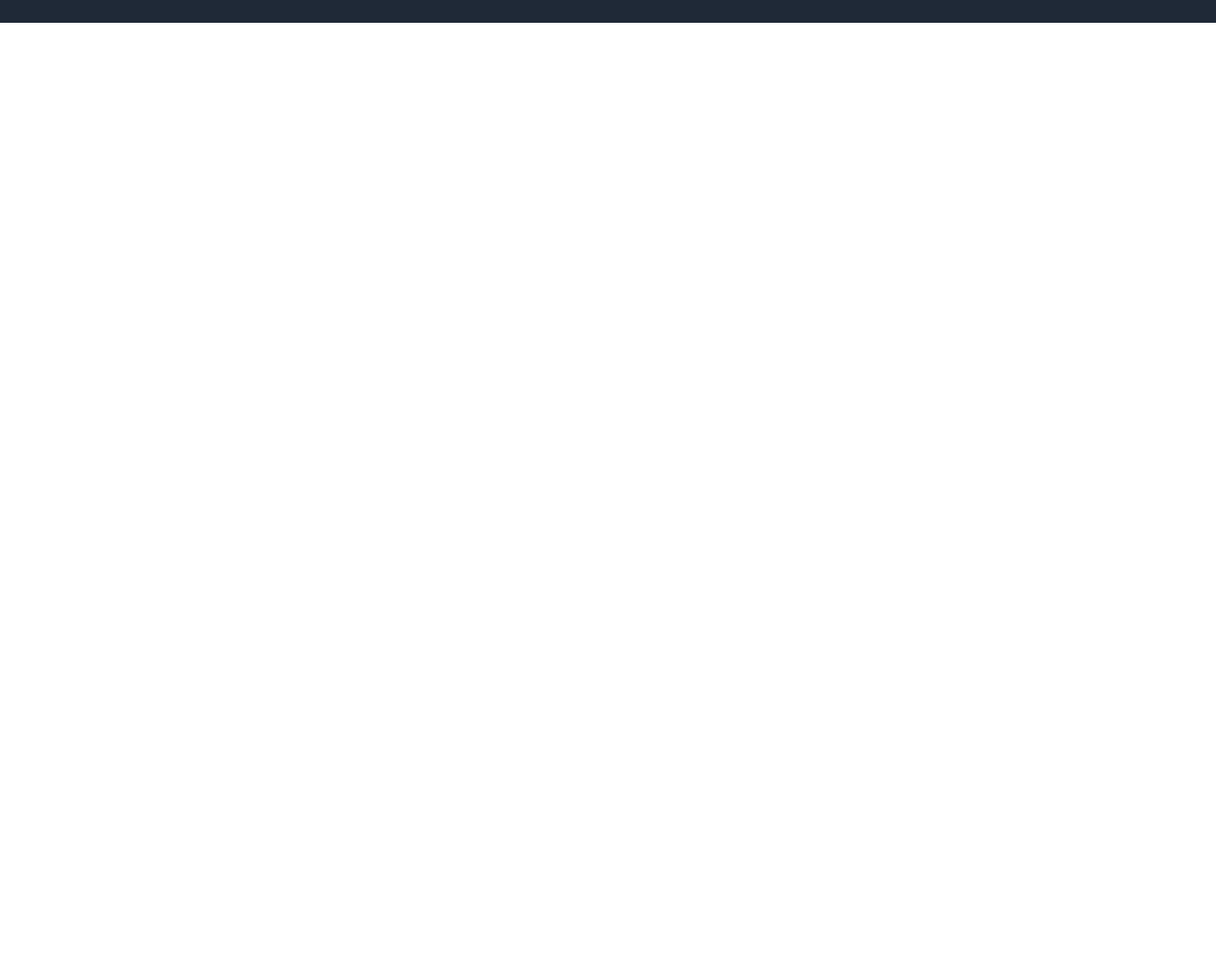
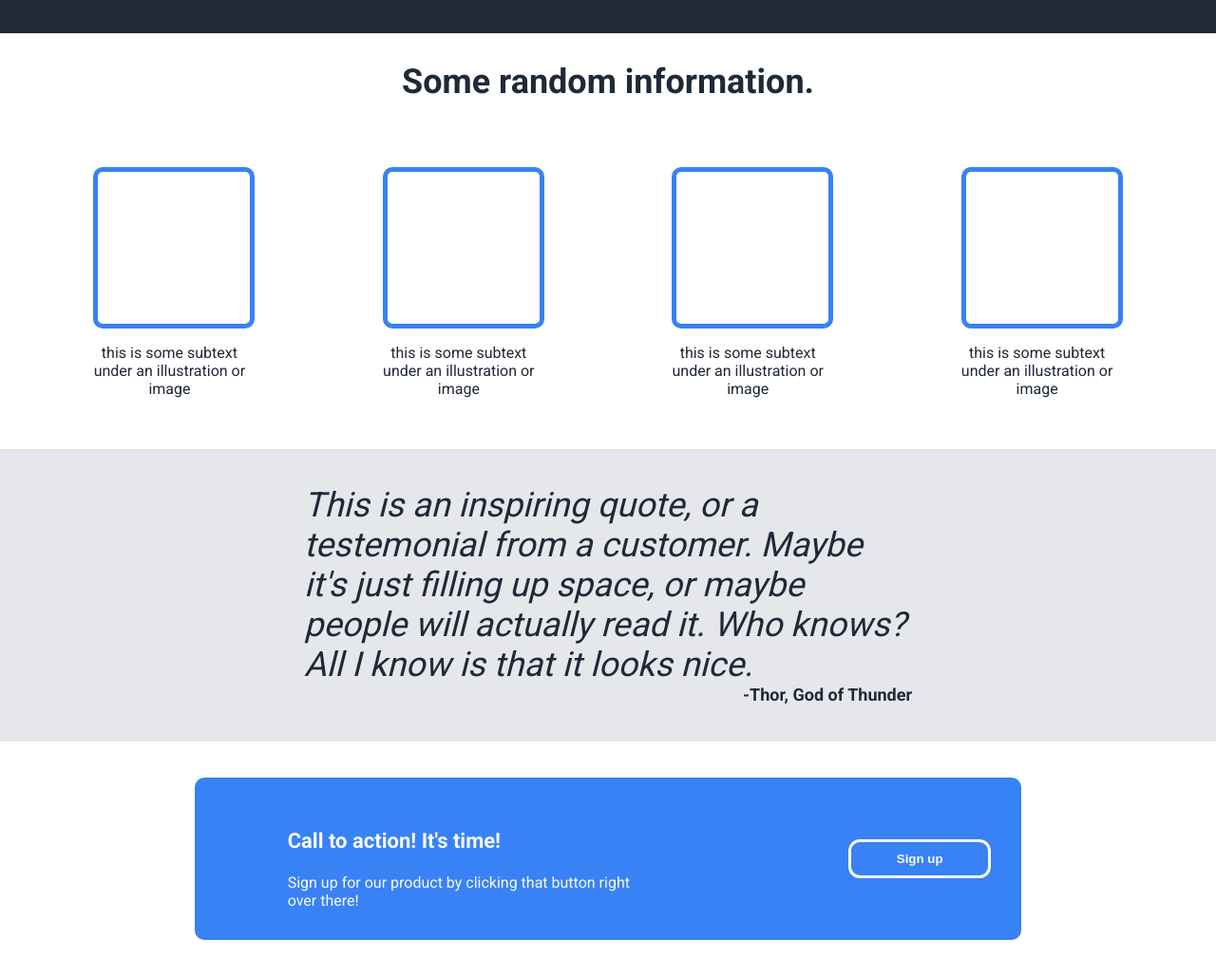
Before and after one commit to RussianIntel/odin-landing-page, a plain HTML site: page index.html in a window 1280 px wide. Shown: the part 377-1405 px from the top of the page at 95% size. Before the commit the page ends 800 px from the top, so only its background shows below. Drawn offline with Linux system fonts and the light colour scheme.

Commit message:
Added main body and testimony page, working on Sign up button

```diff
--- a/index.html
+++ b/index.html
@@ -25,21 +25,44 @@
                 <button type="button" a href="mailto:email@email.com">Sign up</button>
             </div>
                 <img src="images/kitten-g32b52ef04_1280.jpg" alt="Image">
+        </div>
+        <h2>Some random information.</h2>
+    <div class="main">
 
+        <div class="card">
+            <div class="square"></div>
+            <p>this is some subtext under an illustration or image</p>
+        </div>
+        <div class="card">
+            <div class="square"></div>
+            <p>this is some subtext under an illustration or image</p>
+        </div>
+        <div class="card">
+            <div class="square"></div>
+            <p>this is some subtext under an illustration or image</p>
+        </div>
+        <div class="card">
+            <div class="square"></div>
+            <p>this is some subtext under an illustration or image</p>
+        </div>
+    </div>
+    <div class="testimony">
+        <p3 class="p3">This is an inspiring quote, or a testemonial from a customer. Maybe it's just filling up space, or maybe people will actually read it. Who knows? All I know is that it looks nice.</p3>
+        <p4 class="p4">-Thor, God of Thunder</p4>
+    </div>
+    <div class="call">
+        <div class="box">
+            <div class="box-left">
+                <h3>Call to action! It's time!</h3>
+                <p5 class="p5">Sign up for our product by clicking that button right over there!</p5>
+            </div>
+            <div class="box-right">
+                <button type="button" a href="mailto:email@email.com">Sign up</button>
+            </div>
 
-
-
-
-
-
-
-
-
+        </div>
     </div>
 
-    <div class="main"></div>
-    <div class="testimony"></div>
-    <div class="call"></div>
     <div class="footer"></div>
 
 </body>
--- a/styles.css
+++ b/styles.css
@@ -3,12 +3,6 @@
 body {
     margin: 0;
     font-family: Roboto, sans-serif;
-    display: flex;
-    flex-direction: column;
-    align-content: center;
-    justify-content: space-between;
-
-
 }
 
 a {
@@ -20,8 +14,7 @@ a {
   li {
     list-style: none;
   }
-
-  button {
+.left button {
       background-color: #3882F6;
       padding: 10px;
       border: none;
@@ -32,8 +25,6 @@ a {
   }
 
 
-
-
   .header {
       background-color: #1F2937;
       display: flex;
@@ -41,12 +32,14 @@ a {
       align-items: center;
       padding-left: 15%;
     padding-right: 15%;
+
   }
 
   .logo {
       font-size: 24px;
       color: #F9FAF8;
-      font-weight: bolder;
+      font-weight:900;
+
   }
   .links {
       display: flex;
@@ -60,27 +53,135 @@ a {
       padding-left: 15%;
       padding-right: 15%;
       align-items: center;
-      padding-bottom: 6%;
+      padding-bottom: 3%;
+      padding-top: 48px;
   }
   .left {
       display: flex;
       flex-direction: column;
-      gap: 10px;
-      max-width: 500px;
-      padding: 30px;
+      gap: 20px;
+
   }
   .p1 {
       color: #F9FAF8;
       font-size: 48px;
       font-weight: bolder;
+      width: 50%;
   }
   .p2 {
       color: #E5E7EB;
       font-size: 18px;
+      width: 50%;
   }
 
-  img {
+  .top img {
       border-radius: 10px;
-      width: auto;
-      height: 220px;
+      max-width: 30%;
+      max-height: 30%;
   }
+
+  .main {
+    display: flex;
+    justify-content: center;
+    gap: 15%;
+    padding-top: 3%;
+    padding-left: 15%;
+    padding-right: 15%;
+    padding-bottom: 3%;
+  }
+
+  h2 {
+    align-content: center;
+    font-size: 36px;
+    font-weight: 900;
+    color: #1F2937;
+    text-align: center;
+ }
+ .square {
+     border: 5px solid #3882F6;
+     width: 10rem;
+     height: 10rem;
+     background-color: white;
+     border-radius: 10px;
+ }
+
+
+ p {
+     color: #1F2937;
+     max-width: 10rem;
+     text-align: center;
+ }
+
+ .testimony {
+    display: flex;
+    flex-direction: column;
+    background-color: #E5E7EB;
+    align-content: center;
+    padding-top: 3%;
+    padding-left: 25%;
+    padding-right: 25%;
+    padding-bottom: 3%;
+ }
+
+ .testimony .p4 {
+     align-self: flex-end;
+ }
+ .p4 {
+    color: #1F2937;
+    font-size: 18px;
+    font-weight: 900;
+ }
+ .p3 {
+     color: #1F2937;
+     font-size: 36px;
+     font-style: italic;
+ }
+
+ .call {
+    display: flex;
+    justify-content: center;
+    align-items: center;
+    padding-top: 3%;
+    padding-left: 15%;
+    padding-right: 15%;
+    padding-bottom: 3%;
+ }
+
+ .box {
+    display: flex;
+    justify-content: space-between;
+    align-items: center;
+    gap: 30px;
+    background-color: #3882F6;
+    width: 90%;
+    border-radius: 10px;
+    padding: 2rem;
+ }
+
+ .box-right button {
+    background-color: #3882F6;
+    padding: 10px;
+    border: none;
+    border-radius: 12px;
+    width: 150px;
+    color: #F9FAF8;
+    font-weight: bolder;
+    border: 3px solid #F9FAF8;
+}
+
+h3 {
+    font-size: 22px;
+    font-weight: 900;
+    color: #F9FAF8;
+    padding-left: 15%;
+}
+
+.p5 {
+    display: flex;
+    font-size: 1rem;
+    font-weight: normal;
+    color: #F9FAF8;
+    padding-left: 15%;
+    flex-wrap: nowrap;
+    flex-shrink: 0;
+}
```
